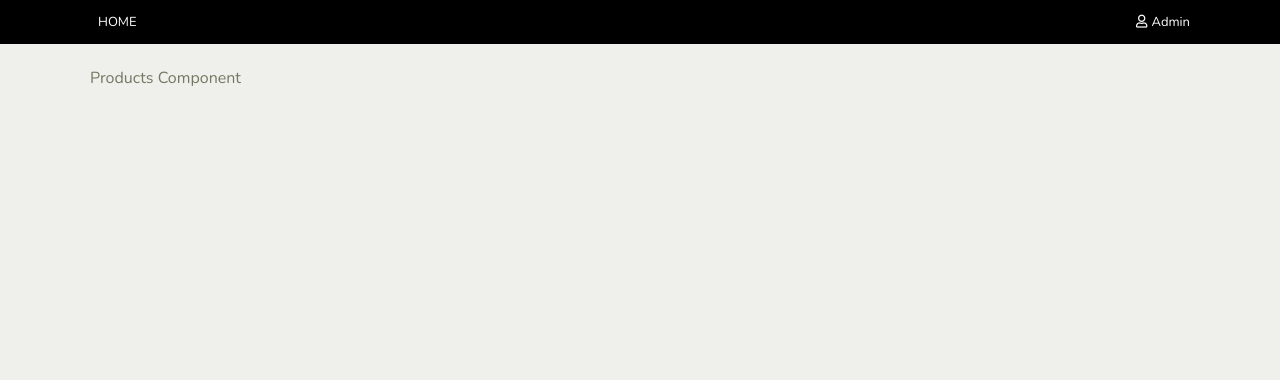
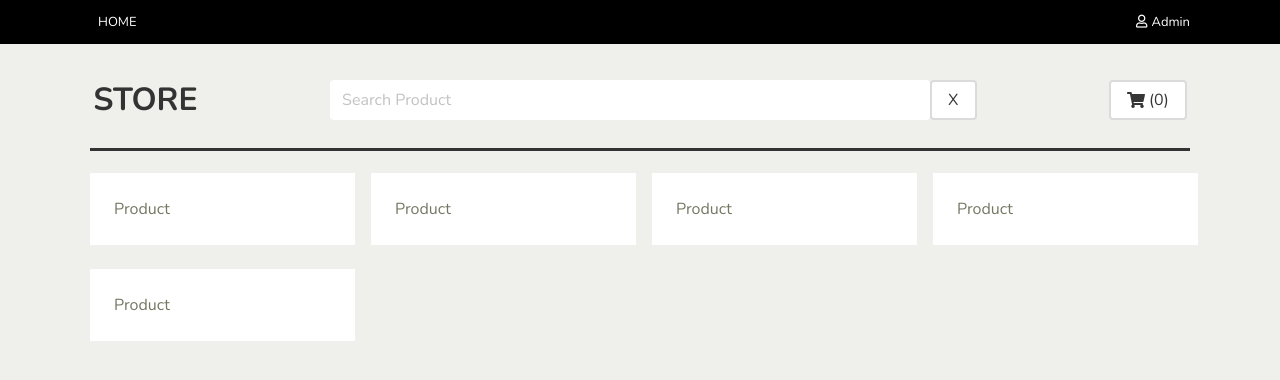
Before and after one commit to dt9250810/react-store, a React (Create React App) app: page / in a window 1280 px wide. Shown: the top 380 px of the page. Built offline with nearby package versions, Linux system fonts and the light colour scheme.

Commit message:
feat: add product & toolBox components

```diff
--- /dev/null
+++ b/src/components/Product.js
@@ -0,0 +1,14 @@
+import React from 'react'
+
+class Product extends React.Component {
+  render() {
+    return (
+      <div className="product">
+        <p>Product</p>
+      </div>
+    );
+  }
+
+}
+
+export default Product;
--- a/src/components/Products.js
+++ b/src/components/Products.js
@@ -1,11 +1,32 @@
 import React from 'react'
+import ToolBox from 'components/ToolBox'
+import Product from 'components/Product'
 
 class Products extends React.Component {
 
   render() {
     return (
-      <div className="products">
-        <p>Products Component</p>
+      <div>
+        <ToolBox />
+        <div className="products">
+          <div className="columns is-multiline is-desktop">
+            <div className="column is-3">
+              <Product />
+            </div>
+            <div className="column is-3">
+              <Product />
+            </div>
+            <div className="column is-3">
+              <Product />
+            </div>
+            <div className="column is-3">
+              <Product />
+            </div>
+            <div className="column is-3">
+              <Product />
+            </div>
+          </div>
+        </div>
       </div>
     )
   }
--- /dev/null
+++ b/src/components/ToolBox.js
@@ -0,0 +1,33 @@
+import React from 'react'
+
+class ToolBox extends React.Component {
+  render() {
+    return (
+      <div className="tool-box">
+        <div className="logo-text">Store</div>
+        <div className="search-box">
+          <div className="field has-addons">
+            <div className="control">
+              <input
+                type="text"
+                className="input search-input"
+                placeholder="Search Product"
+              />
+              <button className="button">X</button>
+            </div>
+          </div>
+        </div>
+
+        <div className="cart-box">
+          <button className="button">
+            <i className="fas fa-shopping-cart"></i>
+            <span className="cart-num">(0)</span>
+          </button>
+        </div>
+      </div>
+    );
+  }
+
+}
+
+export default ToolBox;
```
